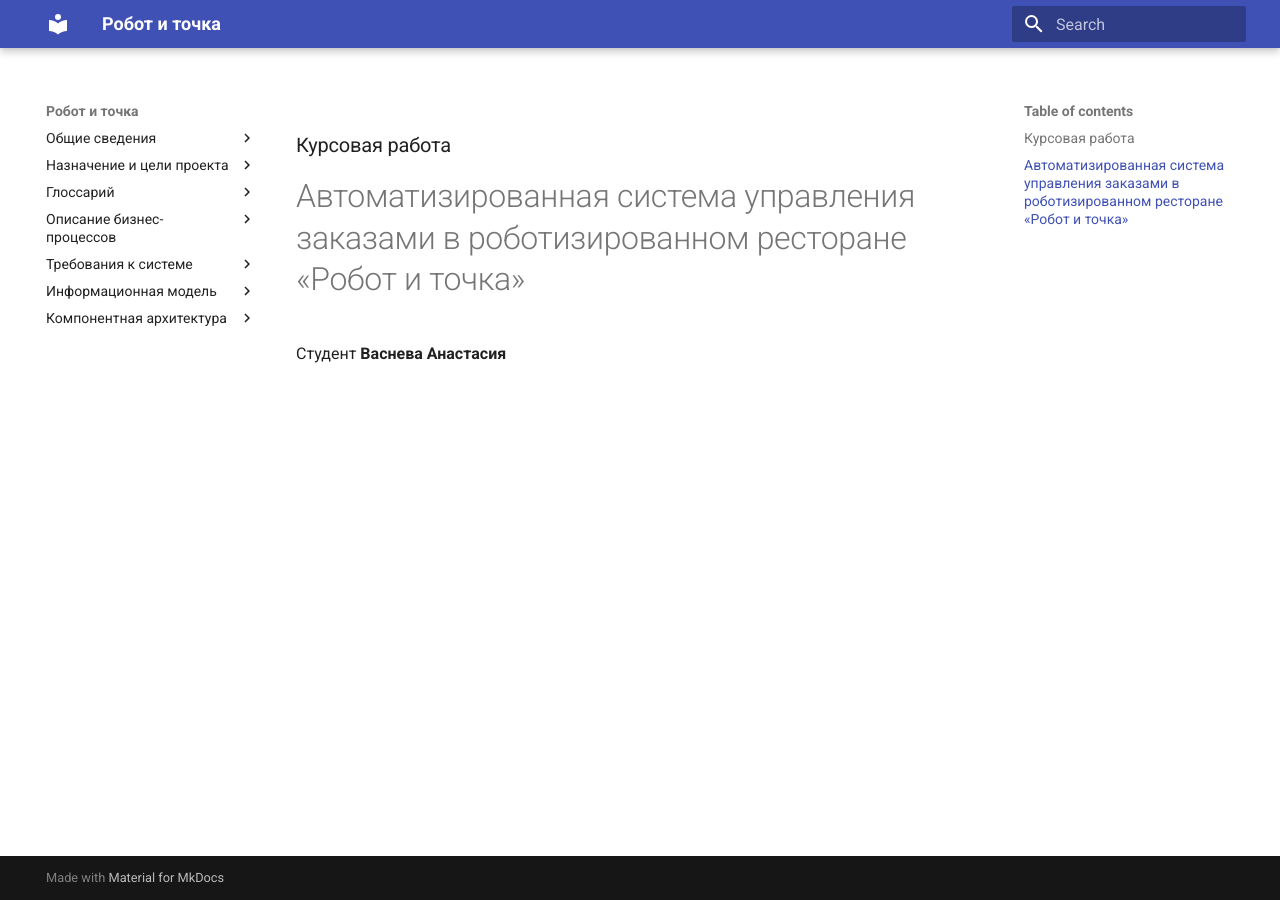
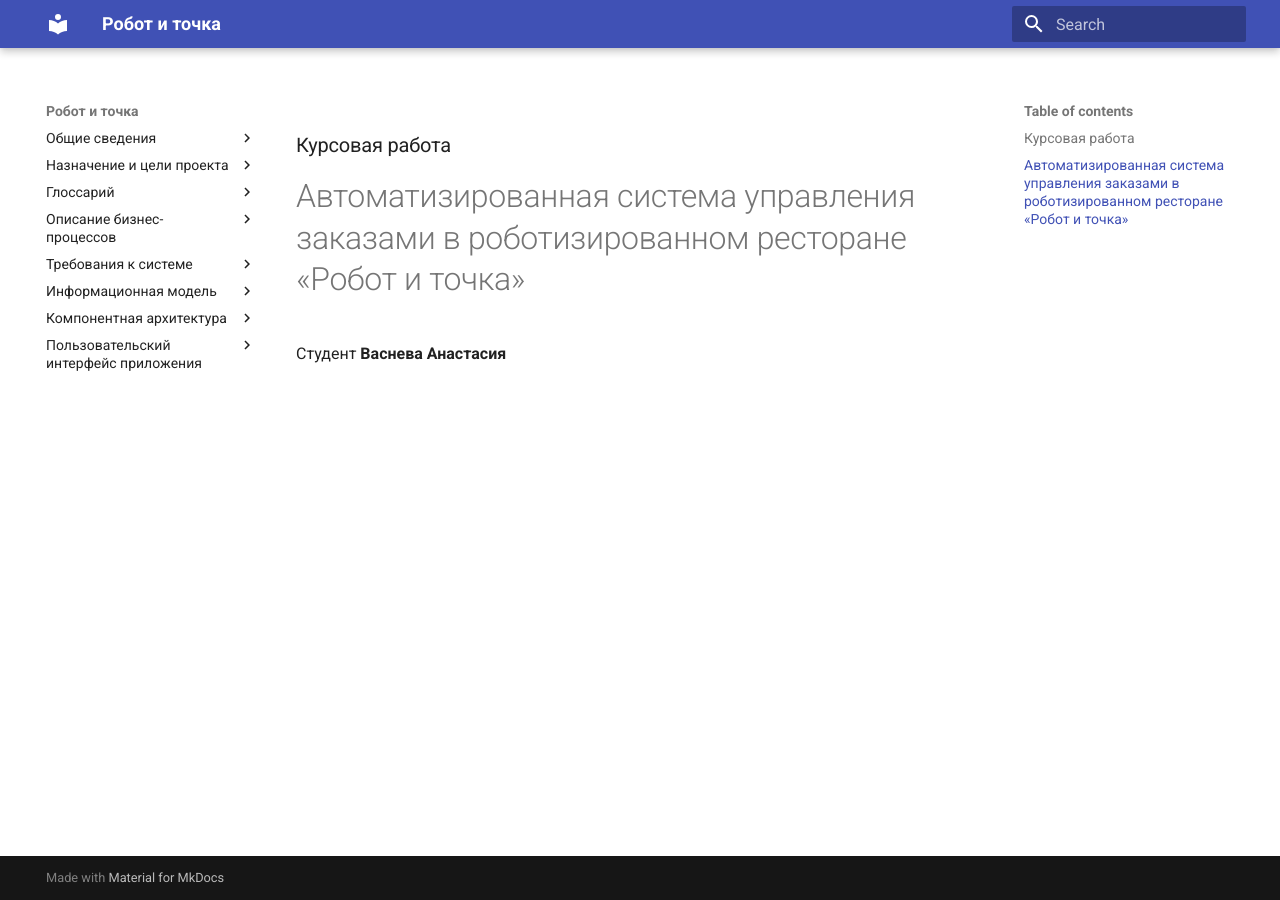
Before and after one commit to VasnevaAnastasia/robot-i-tochka, an MkDocs documentation site: the page built from docs/index.md, in a window 1280 px wide. Built offline with MkDocs 1.6.1 and Material for MkDocs 9.7.7, drawn with Linux system fonts in a browser that asks for light colours.

Commit message:
обновление мкдокса

```diff
--- a/mkdocs.yml
+++ b/mkdocs.yml
@@ -33,6 +33,12 @@ nav:
   - Компонентная архитектура:
     - architecture/reasoning.md
     - architecture/components.md
+  - Пользовательский интерфейс приложения:
+    - user_interface/wf01.md
+    - user_interface/wf02.md
+    - ser_interface/wf03.md
+
+
 theme:
   name: material
 
```
